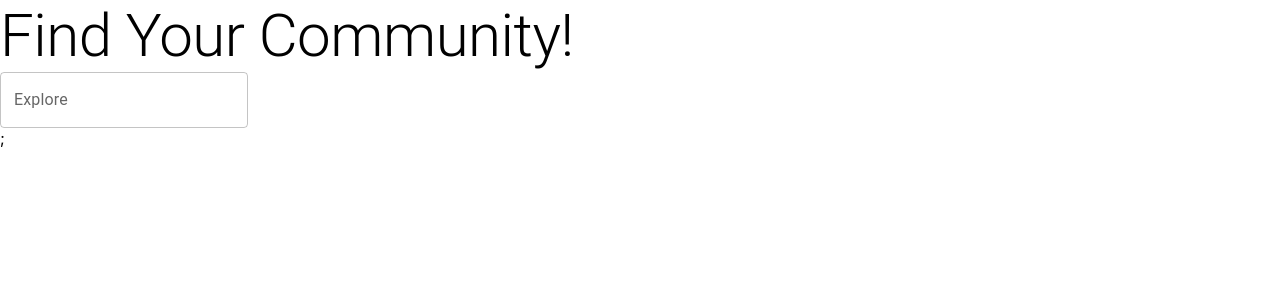
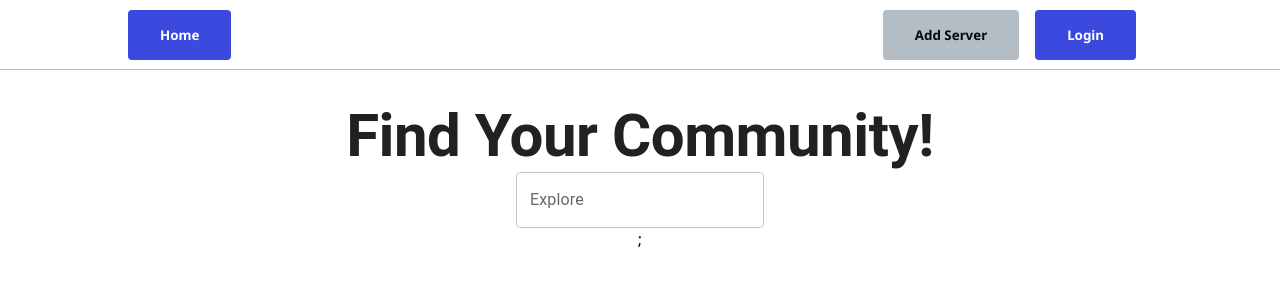
Before and after one commit to WilliamKelly00/discordfinder, a Next.js app: page / in a window 1280 px wide. Shown: the top 300 px of the page. Built offline with nearby package versions, Linux system fonts and the light colour scheme.

Commit message:
updated styling

```diff
--- a/Components/Navbar.js
+++ b/Components/Navbar.js
@@ -9,6 +9,16 @@ export default function Navbar() {
                         <button className="btn-blue">Home</button>
                     </Link>
                 </li>
+                <li className="push-left">
+                    <Link href="/addserver">
+                        <button>Add Server</button>
+                    </Link>
+                </li>
+                <li>
+                    <Link href="/">
+                        <button className="btn-blue">Login</button>
+                    </Link>
+                </li>
             </ul>
       </nav>
   );
--- a/pages/_app.js
+++ b/pages/_app.js
@@ -1,8 +1,10 @@
+import Navbar from '../Components/NavBar'
 import '../styles/globals.css'
 
 function MyApp({ Component, pageProps }) {
   return (
   <>
+    <Navbar/>
     <Component {...pageProps} />
   </>
   )
--- a/pages/addserver.js
+++ b/pages/addserver.js
@@ -3,8 +3,10 @@ import { Typography } from '@mui/material'
 
 export default function addserver() {
   return (
-  <div>
-    <Typography variant='h2'>Add Your Own Server!</Typography>
+  <div className="form">
+    <Typography variant='h2'
+    sx={{ color: 'text.primary', fontSize: 60, fontWeight: '700' }}
+    >Add Your Own Server!</Typography>
     <ServerForm />
   </div>
   );
--- a/pages/index.js
+++ b/pages/index.js
@@ -9,10 +9,14 @@ import { Typography } from '@mui/material'
 export default function Home() {
   return (
     <main>
-      <div className='hero'>
-        <Typography variant='h2'>Find Your Community!</Typography>
+      <div className='home'>
+        <div className='hero'>
+          <Typography variant='h2'
+          sx={{ color: 'text.primary', fontSize: 60, fontWeight: '700' }}
+          >Find Your Community!</Typography>
+        </div>
+        <SearchForm />
       </div>
-      <SearchForm />
     </main>
   )
 }
--- a/styles/globals.css
+++ b/styles/globals.css
@@ -1,3 +1,5 @@
+@import url('https://fonts.googleapis.com/css2?family=Noto+Sans:ital,wght@0,400;0,700;1,400&display=swap');
+
 :root {
   --color-bg: #eef0f1;
   --color-text: #08090a;
@@ -11,8 +13,8 @@ html,
 body {
   padding: 0;
   margin: 0;
-  font-family: -apple-system, BlinkMacSystemFont, Segoe UI, Roboto, Oxygen,
-    Ubuntu, Cantarell, Fira Sans, Droid Sans, Helvetica Neue, sans-serif;
+  font-family: 'Noto Sans', sans-serif;
+  margin-top: 50px;
 }
 
 a {
@@ -24,7 +26,15 @@ a {
   box-sizing: border-box;
 }
 
-Navbar
+.form{
+  text-align: center;
+  justify-content: center;
+}
+
+.home{
+  text-align: center;
+  justify-content: center;
+}
 
 .navbar {
   height: 70px;
@@ -62,7 +72,7 @@ Navbar
 
 /* Buttons */
 
-/* .btn, button {
+.btn, button {
   background-color: var(--color-gray);
   border: none;
   color: var(--color-text);
@@ -128,4 +138,8 @@ button.btn-logo {
   text-transform: uppercase;
   font-size: 1.5rem;
   padding: 0.5rem 1rem;
-} */
+}
+
+.push-left {
+  margin-left: auto;
+}
```
